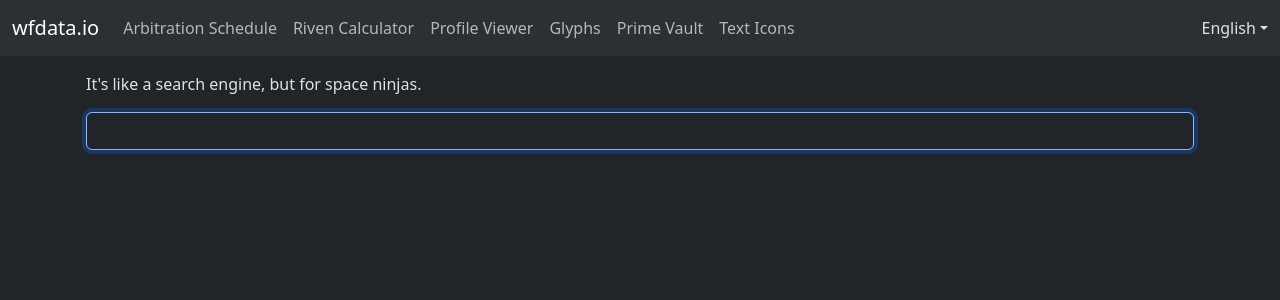
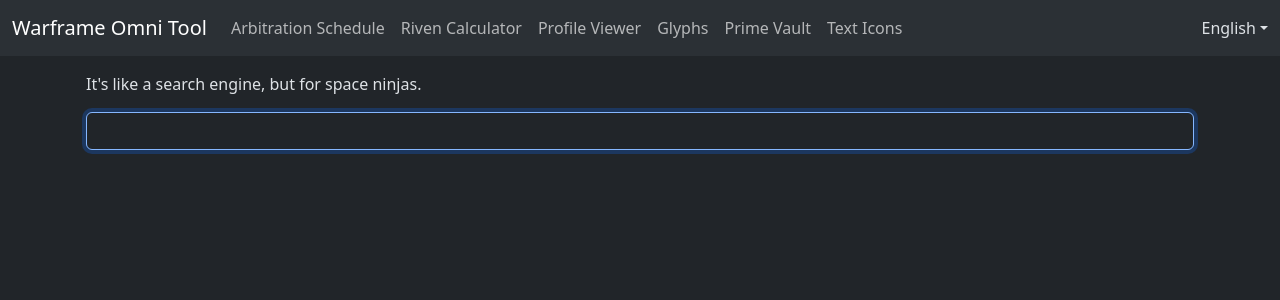
Before and after one commit to calamity-inc/omni.wf, a PHP site: page / in a window 1280 px wide. Shown: the top 300 px of the page. Run offline with PHP 8.4, Linux system fonts and the light colour scheme; some libraries are stand-ins or nearby versions.

Commit message:
Rebrand to omni.wf

```diff
--- a/arbys.php
+++ b/arbys.php
@@ -1,7 +1,7 @@
 <!doctype html>
 <html lang="en" data-bs-theme="dark">
 <head>
-	<title>Arbitration Schedule | wfdata.io</title>
+	<title>Arbitration Schedule | omni.wf</title>
 	<meta name="viewport" content="width=device-width, initial-scale=1">
 	<link href="https://cdn.jsdelivr.net/npm/bootstrap@5.3.3/dist/css/bootstrap.min.css" rel="stylesheet" integrity="sha384-QWTKZyjpPEjISv5WaRU9OFeRpok6YctnYmDr5pNlyT2bRjXh0JMhjY6hW+ALEwIH" crossorigin="anonymous">
 	<!--<link rel="icon" href="https://upload.wikimedia.org/wikipedia/commons/thumb/f/f4/Arby%27s_logo.svg/1200px-Arby%27s_logo.svg.png">-->
--- a/components/navbar.php
+++ b/components/navbar.php
@@ -3,7 +3,7 @@ $ext = empty($_DYNSTAT) ? ".php" : "";
 ?>
 <nav class="navbar navbar-expand-lg bg-body-tertiary">
 	<div class="container-fluid">
-		<a class="navbar-brand" href="/" <?php if ($_SERVER["REQUEST_URI"] == "/"): ?> onclick="event.preventDefault();" <?php endif; ?>>wfdata.io</a>
+		<a class="navbar-brand" href="/" <?php if ($_SERVER["REQUEST_URI"] == "/"): ?> onclick="event.preventDefault();" <?php endif; ?>>Warframe Omni Tool</a>
 		<button class="navbar-toggler" type="button" data-bs-toggle="collapse" data-bs-target="#navbar-content" aria-controls="navbar-content" aria-expanded="false" aria-label="Toggle navigation">
 			<span class="navbar-toggler-icon"></span>
 		</button>
--- a/glyphs.php
+++ b/glyphs.php
@@ -1,7 +1,7 @@
 <!doctype html>
 <html lang="en" data-bs-theme="dark">
 <head>
-	<title>Glyphs | wfdata.io</title>
+	<title>Glyphs | omni.wf</title>
 	<meta name="viewport" content="width=device-width, initial-scale=1">
 	<link href="https://cdn.jsdelivr.net/npm/bootstrap@5.3.3/dist/css/bootstrap.min.css" rel="stylesheet" integrity="sha384-QWTKZyjpPEjISv5WaRU9OFeRpok6YctnYmDr5pNlyT2bRjXh0JMhjY6hW+ALEwIH" crossorigin="anonymous">
 	<link rel="icon" href="https://browse.wf/Lotus/Interface/Icons/Categories/GrimoireModIcon.png">
--- a/index.php
+++ b/index.php
@@ -1,7 +1,7 @@
 <!doctype html>
 <html lang="en" data-bs-theme="dark">
 <head>
-	<title>wfdata.io</title>
+	<title>Warframe Omni Tool</title>
 	<meta name="viewport" content="width=device-width, initial-scale=1">
 	<link href="https://cdn.jsdelivr.net/npm/bootstrap@5.3.3/dist/css/bootstrap.min.css" rel="stylesheet" integrity="sha384-QWTKZyjpPEjISv5WaRU9OFeRpok6YctnYmDr5pNlyT2bRjXh0JMhjY6hW+ALEwIH" crossorigin="anonymous">
 	<link rel="icon" href="https://browse.wf/Lotus/Interface/Icons/Categories/GrimoireModIcon.png">
@@ -339,7 +339,7 @@
 							p.textContent = "If the promo code no longer works, ";
 							{
 								let a = document.createElement("a");
-								a.href = "https://github.com/calamity-inc/wfdata.io/issues";
+								a.href = "https://github.com/calamity-inc/omni.wf/issues";
 								a.target = "_blank";
 								a.textContent = "please let us know.";
 								p.appendChild(a);
@@ -362,7 +362,7 @@
 							p.textContent = "The following information is user-contributed. ";
 							{
 								let a = document.createElement("a");
-								a.href = "https://github.com/calamity-inc/wfdata.io/issues";
+								a.href = "https://github.com/calamity-inc/omni.wf/issues";
 								a.target = "_blank";
 								a.textContent = "Report issues you find here.";
 								p.appendChild(a);
@@ -463,7 +463,7 @@
 						p.textContent = "If you know how to obtain this glyph, ";
 						{
 							let a = document.createElement("a");
-							a.href = "https://github.com/calamity-inc/wfdata.io/issues";
+							a.href = "https://github.com/calamity-inc/omni.wf/issues";
 							a.target = "_blank";
 							a.textContent = "please let us know.";
 							p.appendChild(a);
--- a/prime-vault.php
+++ b/prime-vault.php
@@ -1,7 +1,7 @@
 <!doctype html>
 <html lang="en" data-bs-theme="dark">
 <head>
-	<title>Prime Vault | wfdata.io</title>
+	<title>Prime Vault | omni.wf</title>
 	<meta name="viewport" content="width=device-width, initial-scale=1">
 	<link href="https://cdn.jsdelivr.net/npm/bootstrap@5.3.3/dist/css/bootstrap.min.css" rel="stylesheet" integrity="sha384-QWTKZyjpPEjISv5WaRU9OFeRpok6YctnYmDr5pNlyT2bRjXh0JMhjY6hW+ALEwIH" crossorigin="anonymous">
 	<link rel="icon" href="https://browse.wf/Lotus/Interface/Icons/Categories/GrimoireModIcon.png">
--- a/profile.php
+++ b/profile.php
@@ -1,7 +1,7 @@
 <!doctype html>
 <html lang="en" data-bs-theme="dark">
 <head>
-	<title>Profile Viewer | wfdata.io</title>
+	<title>Profile Viewer | omni.wf</title>
 	<meta name="viewport" content="width=device-width, initial-scale=1">
 	<link href="https://cdn.jsdelivr.net/npm/bootstrap@5.3.3/dist/css/bootstrap.min.css" rel="stylesheet" integrity="sha384-QWTKZyjpPEjISv5WaRU9OFeRpok6YctnYmDr5pNlyT2bRjXh0JMhjY6hW+ALEwIH" crossorigin="anonymous">
 	<link rel="icon" href="https://browse.wf/Lotus/Interface/Icons/Categories/GrimoireModIcon.png">
--- a/rivencalc.php
+++ b/rivencalc.php
@@ -1,7 +1,7 @@
 <!doctype html>
 <html lang="en" data-bs-theme="dark">
 <head>
-	<title>Riven Calculator | wfdata.io</title>
+	<title>Riven Calculator | omni.wf</title>
 	<meta name="viewport" content="width=device-width, initial-scale=1">
 	<link href="https://cdn.jsdelivr.net/npm/bootstrap@5.3.3/dist/css/bootstrap.min.css" rel="stylesheet" integrity="sha384-QWTKZyjpPEjISv5WaRU9OFeRpok6YctnYmDr5pNlyT2bRjXh0JMhjY6hW+ALEwIH" crossorigin="anonymous">
 	<link rel="icon" href="https://browse.wf/Lotus/Interface/Icons/Categories/GrimoireModIcon.png">
--- a/text-icons.php
+++ b/text-icons.php
@@ -1,7 +1,7 @@
 <!doctype html>
 <html lang="en" data-bs-theme="dark">
 <head>
-	<title>Text Icons | wfdata.io</title>
+	<title>Text Icons | omni.wf</title>
 	<meta name="viewport" content="width=device-width, initial-scale=1">
 	<link href="https://cdn.jsdelivr.net/npm/bootstrap@5.3.3/dist/css/bootstrap.min.css" rel="stylesheet" integrity="sha384-QWTKZyjpPEjISv5WaRU9OFeRpok6YctnYmDr5pNlyT2bRjXh0JMhjY6hW+ALEwIH" crossorigin="anonymous">
 	<link rel="icon" href="https://browse.wf/Lotus/Interface/Icons/Categories/GrimoireModIcon.png">
```
